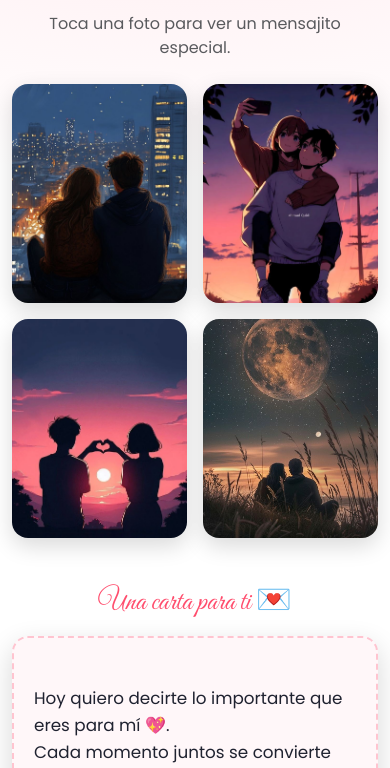
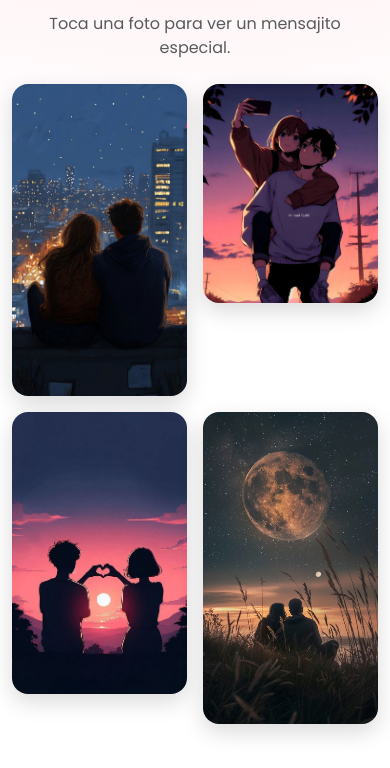
Before and after one commit to MartinCampos12/plantilla_proyectito, a plain HTML site: page home.html in a window 390 px wide. Shown: the part 63-831 px from the top of the page. Drawn offline with nearby package versions, Linux system fonts and the light colour scheme.

Commit message:
plantillaaaaa

```diff
--- a/assent/css/home.css
+++ b/assent/css/home.css
@@ -42,15 +42,15 @@ body{
   background: #fff;
   transition: transform .18s ease, box-shadow .18s ease;
 
-  /* 👇 Mantiene proporción uniforme (ancho:alto) */
-  aspect-ratio: 3 / 4; /* puedes probar 4/5, 16/9, etc. */
+  /* relación base */
+  aspect-ratio: 3 / 4;
 }
 
 .photo-card img{
   display: block;
   width: 100%;
   height: 100%;
-  object-fit: cover;  /* llena la card sin deformarse (recorta si hace falta) */
+  object-fit: cover;  /* llena la card */
   object-position: center;
 }
 
@@ -145,26 +145,36 @@ textarea.form-control:focus{
   white-space: pre-line;
 }
 
-/* ===== Responsivo: aspect ratio por breakpoint ===== */
-/* Base: móviles pequeños (por defecto) */
-/* Base: móviles pequeños */
+/* ===== Responsivo ===== */
+
+/* Base: móviles comunes */
 .photo-card{
   aspect-ratio: 4 / 5;   /* vertical agradable */
 }
 .photo-card img{
-  width: 100%;
-  height: 100%;
-  object-fit: cover;
-  object-position: center;
-  display: block;
+  object-fit: cover;     /* llena la card */
 }
 
-/* ≥ 576px (teléfonos grandes / tablets chicas) */
+/* Teléfonos grandes / tablets chicas */
 @media (min-width: 576px){
   .photo-card{ aspect-ratio: 3 / 4; }
 }
 
-/* ≥ 992px (desktop en adelante) */
+/* Desktop */
 @media (min-width: 992px){
-  .photo-card{ aspect-ratio: 3 / 4; }  /* mantenemos vertical en PC */
+  .photo-card{ aspect-ratio: 3 / 4; }
 }
+
+/* Excepción: móviles MUY verticales (ej: 20:9 o más) → no recortar */
+@media (max-width: 576px) and (max-aspect-ratio: 10/19){
+  .photo-card{
+    aspect-ratio: auto;      /* libera altura */
+    background: #fff;
+  }
+  .photo-card img{
+    width: 100%;
+    height: auto;
+    object-fit: contain;     /* no recorta nada */
+    object-position: center;
+  }
+}
```
